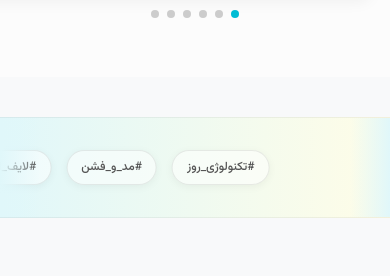
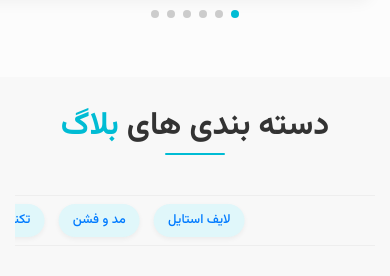
Before and after one commit to amirhamidy/top.kl.one.model, a plain HTML site: page index.html in a window 390 px wide. Shown: the part 3174-3450 px from the top of the page. Before the commit the page ends 3392 px from the top, so only its background shows below. Drawn offline with nearby package versions, Linux system fonts and the light colour scheme.

Commit message:
edited category blogs in index again

```diff
--- a/assets/css/style.css
+++ b/assets/css/style.css
@@ -2315,151 +2315,94 @@ body.dark-theme .story-module-external-caption {
     background-color: var(--primary-accent);
 }
 /* --- Blog Tags Marquee Section Styles (Minimal & Pure) --- */
-.blog-tags-marquee-section {
-    padding: 30px 0; /* Reduced padding for a more compact feel */
-    background: linear-gradient(90deg, #e0f7fa, #fffde7); /* Very light, subtle gradient */
+/* --- Blog Tags Section (جدید یا جایگزین) --- */
+.blog-tags-section {
+    padding: 50px 0; /* Padding for the section */
+    background-color: #f8f8f8; /* Light background for contrast */
+}
+
+body.dark-theme .blog-tags-section {
+    background-color: #222;
+}
+
+.blog-tags-marquee-wrapper {
     overflow: hidden; /* Crucial for marquee effect */
-    margin-top: 70px; /* Space from elements above */
-    border-top: 1px solid rgba(0, 0, 0, 0.05); /* Very subtle border */
-    border-bottom: 1px solid rgba(0, 0, 0, 0.05);
     position: relative;
-    z-index: 1; /* Ensure it's above potential background elements */
-}
-
-body.dark-theme .blog-tags-marquee-section {
-    background: linear-gradient(90deg, #252525, #222222); /* Dark, subtle gradient */
-    border-top: 1px solid rgba(255, 255, 255, 0.1);
-    border-bottom: 1px solid rgba(255, 255, 255, 0.1);
-}
-
-/* Fading edges for marquee effect (Important UX detail) */
-.blog-tags-marquee-section::before,
-.blog-tags-marquee-section::after {
-    content: '';
-    position: absolute;
-    top: 0;
-    width: 80px; /* Width of the fade */
-    height: 100%;
-    pointer-events: none; /* Allows clicks to pass through */
-    z-index: 2; /* Ensure fade is on top of tags */
-}
-
-.blog-tags-marquee-section::before {
-    left: 0;
-    background: linear-gradient(to right, #e0f7fa, transparent); /* Fade from light gradient start color */
-}
-
-.blog-tags-marquee-section::after {
-    right: 0;
-    background: linear-gradient(to left, #e0f7fa, transparent); /* Fade from light gradient start color */
-}
-
-body.dark-theme .blog-tags-marquee-section::before {
-    background: linear-gradient(to right, #252525, transparent);
-}
-
-body.dark-theme .blog-tags-marquee-section::after {
-    background: linear-gradient(to left, #252525, transparent);
-}
-
-/* Container for the actual moving list */
-.blog-tags-marquee-container {
-    width: 100%;
-    overflow: hidden; /* Ensures only visible part is seen */
-    position: relative;
-}
-
-/* The list of tags itself, moving horizontally */
-.blog-tags-list {
-    display: inline-flex; /* Allows tags to sit next to each other */
-    white-space: nowrap; /* Prevents tags from wrapping to next line */
-    gap: 25px; /* Space between tags */
-    padding: 12px 0; /* Vertical padding for tags */
-    box-sizing: border-box; /* Include padding in element's total width */
-    /* Transform property will be set by JavaScript for animation */
-}
-
-/* Individual tag item styling */
+    white-space: nowrap; /* Prevent items from wrapping */
+    padding: 10px 0; /* Vertical padding inside the wrapper */
+    border-top: 1px solid #eee;
+    border-bottom: 1px solid #eee;
+}
+
+body.dark-theme .blog-tags-marquee-wrapper {
+    border-color: #333;
+}
+
+.blog-tags-list-marquee {
+    display: inline-block; /* Make it an inline block to allow horizontal scrolling */
+    /* Swiper is replacing scroll-related properties here for blog slider.
+       For tags, we still need transform for JS marquee. */
+    transform: translateX(0); /* Initial state for JS animation */
+    transition: none; /* No CSS transition, JS handles animation */
+}
+
 .blog-tag-item {
-    display: inline-flex;
-    align-items: center;
-    padding: 10px 20px; /* Reduced padding for a more compact button */
-    background-color: rgba(255, 255, 255, 0.5); /* More transparent background for tags */
-    border: 1px solid rgba(0, 0, 0, 0.08); /* Very subtle border for definition */
-    border-radius: 25px; /* Slightly less rounded pill-shape */
-    color: #555; /* Softer text color for tags */
-    font-size: 14px; /* Smaller tag text */
-    font-weight: 500; /* Lighter font weight */
+    display: inline-flex; /* Use inline-flex for vertical alignment if needed */
+    align-items: center;
+    justify-content: center;
+    padding: 8px 18px; /* Good padding for comfortable tap/click area */
+    margin-right: 15px; /* Space between tags */
+    background-color: #e0f7fa; /* Light blue background for tags */
+    color: #007bff; /* Primary blue text */
+    border-radius: 20px; /* Pill shape */
+    font-size: 14px;
+    font-weight: 500;
     text-decoration: none;
-    transition: background-color 0.3s ease, border-color 0.3s ease, transform 0.3s ease, box-shadow 0.3s ease;
-    flex-shrink: 0; /* Prevents tags from shrinking if space is limited */
-    user-select: none; /* Prevents text selection during drag/scroll */
-    box-shadow: 0 2px 8px rgba(0, 0, 0, 0.05); /* Very subtle shadow for tags */
+    transition: background-color 0.3s ease, color 0.3s ease, transform 0.2s ease;
+    cursor: pointer;
+    box-shadow: 0 2px 5px rgba(0,0,0,0.05); /* Subtle shadow */
 }
 
 body.dark-theme .blog-tag-item {
-    background-color: rgba(255, 255, 255, 0.1);
-    border-color: rgba(255, 255, 255, 0.2);
-    box-shadow: 0 2px 8px rgba(0, 0, 0, 0.2);
-    color: #e0e0e0;
+    background-color: #343a40;
+    color: #81d4fa;
+    box-shadow: 0 2px 5px rgba(0,0,0,0.2);
 }
 
 .blog-tag-item:hover {
-    background-color: rgba(255, 255, 255, 0.7); /* Slightly more opaque on hover */
-    border-color: rgba(0, 0, 0, 0.15);
-    transform: translateY(-3px); /* Subtle lift on hover */
-    box-shadow: 0 5px 15px rgba(0, 0, 0, 0.1); /* Slightly more prominent shadow on hover */
+    background-color: #00bcd4; /* Accent color on hover */
+    color: white;
+    transform: translateY(-2px); /* Slight lift on hover */
+    box-shadow: 0 4px 10px rgba(0,0,0,0.1);
 }
 
 body.dark-theme .blog-tag-item:hover {
-    background-color: rgba(255, 255, 255, 0.2);
-    border-color: rgba(255, 255, 255, 0.3);
-    box-shadow: 0 5px 15px rgba(0, 0, 0, 0.3);
-}
-
-/* --- Responsive Adjustments (Minimal) --- */
-@media (max-width: 992px) {
-    .blog-tags-marquee-section {
-        padding: 25px 0;
-        margin-top: 50px;
-    }
-
-    .blog-tags-marquee-section::before,
-    .blog-tags-marquee-section::after {
-        width: 60px;
-    }
-
-    .blog-tags-list {
-        gap: 20px;
-    }
-
+    background-color: #0097a7;
+    box-shadow: 0 4px 10px rgba(0,0,0,0.3);
+}
+
+/* Remove margin from the last item in the direct view (if it was static)
+   but for marquee, all items need margin-right except the very last one.
+   Since JS duplicates, it's better to keep margin-right on all and handle
+   extra space if needed, or simply rely on overflow:hidden */
+.blog-tag-item:last-of-type {
+    /* margin-right: 0; If not duplicated by JS, otherwise keep it */
+}
+
+/* Responsive adjustments for tags */
+@media (max-width: 768px) {
+    .blog-tags-section {
+        padding: 30px 0;
+    }
+    .blog-tags-marquee-wrapper {
+        padding: 8px 0;
+    }
     .blog-tag-item {
-        padding: 8px 16px;
+        padding: 6px 14px;
+        margin-right: 10px;
         font-size: 13px;
     }
 }
-
-@media (max-width: 768px) {
-    .blog-tags-marquee-section {
-        padding: 20px 0;
-        margin-top: 40px;
-    }
-
-    .blog-tags-marquee-section::before,
-    .blog-tags-marquee-section::after {
-        width: 40px;
-    }
-
-    .blog-tags-list {
-        gap: 15px;
-    }
-
-    .blog-tag-item {
-        padding: 7px 14px;
-        font-size: 12px;
-    }
-}
-
 /* --- Global / Base Styles (existing) --- */
 .my-container {
     max-width: 1200px;
--- a/assets/js/script.js
+++ b/assets/js/script.js
@@ -976,7 +976,6 @@ if (blogTagsList) {
 document.addEventListener('DOMContentLoaded', () => {
     'use strict';
 
-    // ... (کدهای موجود برای اسلایدر تگ‌ها در اینجا) ...
 
     // Blog Swiper Initialization (با آیدی اختصاصی)
     if (document.getElementById('blogSwiper')) {
--- a/index.html
+++ b/index.html
@@ -1030,7 +1030,6 @@
 
 
 <!--    blog in index start-->
-
     <section class="blog-slider-section">
         <div>
             <h2 class="section-title">
@@ -1153,21 +1152,22 @@
             </div>
         </div>
     </section>
-    <section class="blog-tags-marquee-section">
-        <div class="blog-tags-marquee-container">
-            <div class="blog-tags-list" id="blog-tags-list-marquee">
-                <a href="#" class="blog-tag-item">#تکنولوژی_روز</a>
-                <a href="#" class="blog-tag-item">#مد_و_فشن</a>
-                <a href="#" class="blog-tag-item">#لایف_استایل</a>
-                <a href="#" class="blog-tag-item">#سلامتی</a>
-                <a href="#" class="blog-tag-item">#آشپزی_آسان</a>
-                <a href="#" class="blog-tag-item">#نکات_خرید</a>
-                <a href="#" class="blog-tag-item">#تخفیف_ویژه</a>
-                <a href="#" class="blog-tag-item">#بررسی_محصول</a>
-                <a href="#" class="blog-tag-item">#تازه‌های_علم</a>
-                <a href="#" class="blog-tag-item">#دکوراسیون_منزل</a>
-                <a href="#" class="blog-tag-item">#ورزش_و_تناسب_اندام</a>
-                <a href="#" class="blog-tag-item">#گردشگری</a>
+    <section class="blog-tags-section">
+        <div class="my-container">
+            <h2 class="section-title">
+                دسته بندی های <span class="highlight-text">بلاگ</span>
+            </h2>
+            <div class="blog-tags-marquee-wrapper">
+                <div class="blog-tags-list-marquee" id="blog-tags-list-marquee">
+                    <a href="#" class="blog-tag-item">لایف استایل</a>
+                    <a href="#" class="blog-tag-item">مد و فشن</a>
+                    <a href="#" class="blog-tag-item">تکنولوژی روز</a>
+                    <a href="#" class="blog-tag-item">کسب و کار</a>
+                    <a href="#" class="blog-tag-item">آموزش</a>
+                    <a href="#" class="blog-tag-item">سلامت</a>
+                    <a href="#" class="blog-tag-item">خودرو</a>
+                    <a href="#" class="blog-tag-item">هنر و فرهنگ</a>
+                </div>
             </div>
         </div>
     </section>
```
